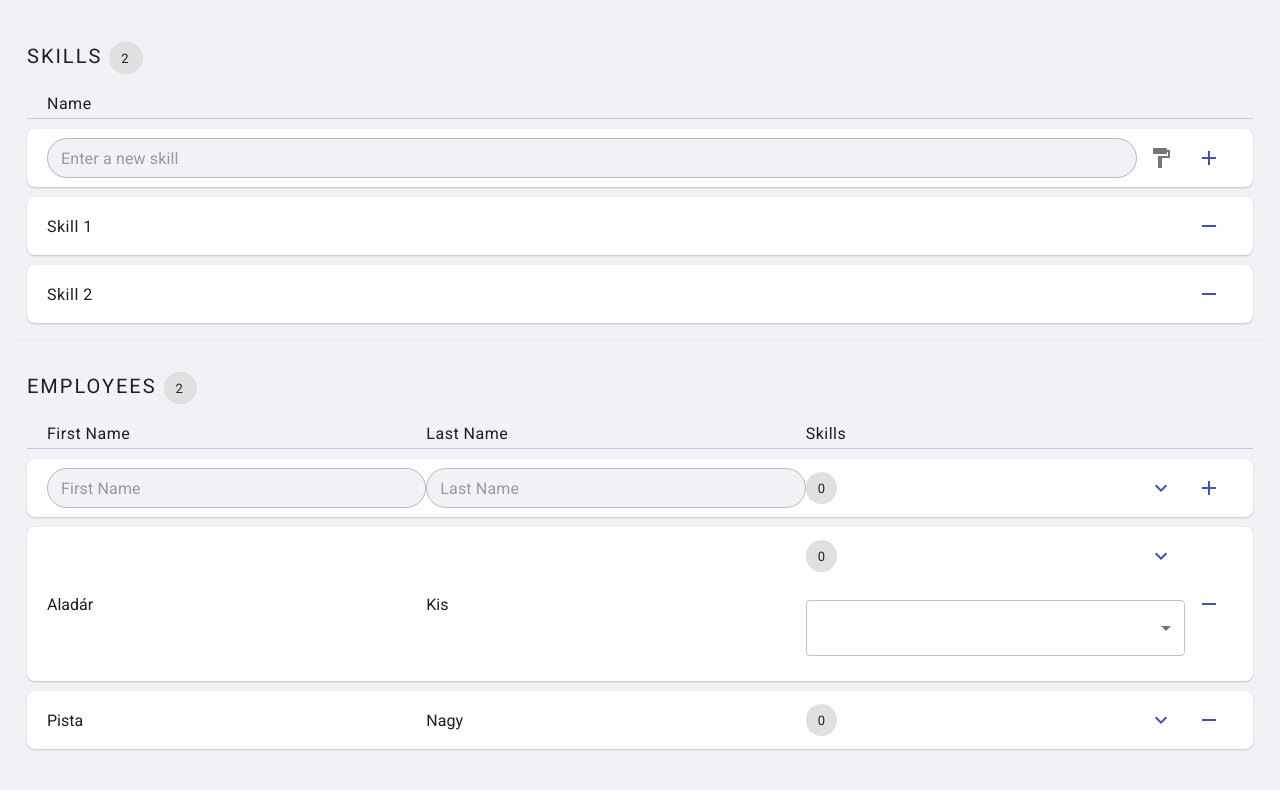
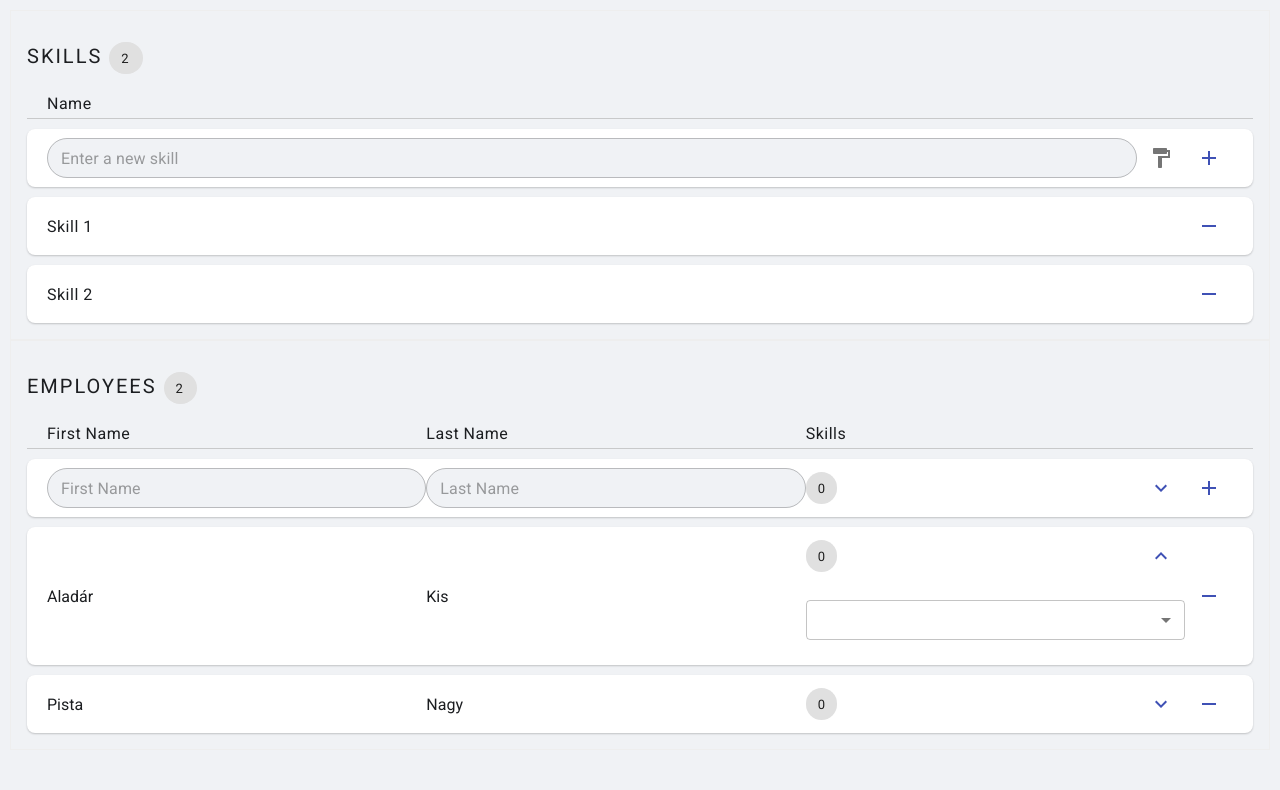
Before and after one commit to BenceLovas/beo-surface, a React (Create React App) app: page / in a window 1280 px wide. Both pictures are taken after a click on the button 1161 px from the left and 556 px from the top of the page. Shown: the top 790 px of the page. Built offline with nearby package versions, Linux system fonts and the light colour scheme.

Commit message:
Rotate chevron on click

```diff
--- a/src/components/EmployeeRow.js
+++ b/src/components/EmployeeRow.js
@@ -76,6 +76,10 @@ const EmployeeRow = ({
               type="button"
               onClick={() => setIsOpen(!isOpen)}
               color="primary"
+              style={{
+                transition: "transform .3s ease-in-out",
+                transform: isOpen ? "rotate(180deg)" : "",
+              }}
             >
               <ExpandMore />
             </IconButton>
@@ -84,6 +88,7 @@ const EmployeeRow = ({
             <FormControl
               variant="outlined"
               style={{ width: "100%", margin: "20px 0" }}
+              size="small"
             >
               <Select
                 multiple
```
Also changed, not shown: 1 other file (tests, documents, lock files or other folders).
